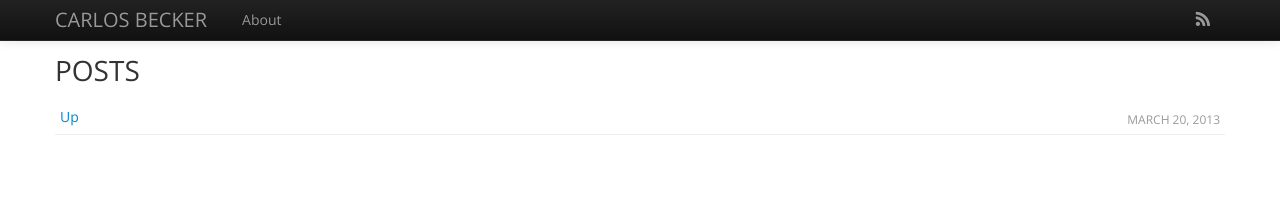
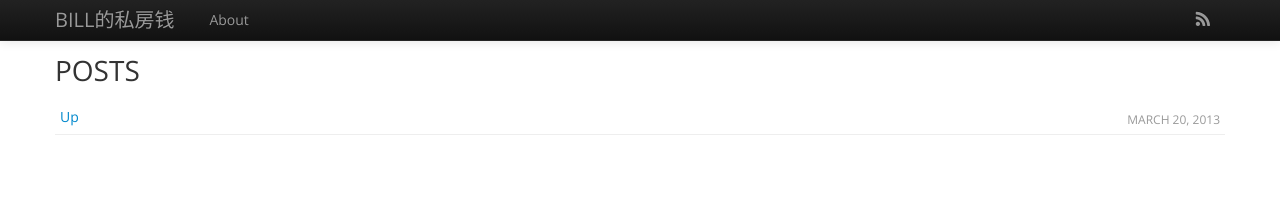
Before and after one commit to jingege/jingege.github.com, a Jekyll site: the page built from index.html, in a window 1280 px wide. Shown: the top 200 px of the page. Built offline with Jekyll 4.4.1, drawn with Linux system fonts in a browser that asks for light colours; Markdown is read by kramdown in place of the engine named in the settings.

Commit message:
Update config

```diff
--- a/_config.yml
+++ b/_config.yml
@@ -4,13 +4,13 @@ permalink: /posts/:year/:month/:title
 auto: true
 rdiscount:
   extensions: [smart]
-title : Carlos Becker
+title : Bill的私房钱
 production_url : http://jingege.github.com
-description: "Througths, flamewars, utilities, tutorials, codes, projects and other things by Carlos Alexandro Becker."
-disqus_shortname: caarlos0blog
-analytics: UA-32899481-1
+description: "Througths, flamewars, utilities, tutorials, codes, projects and other things by Bill."
+disqus_shortname: shoru
+analytics: UA-39244883-1
 gauges: 50f2b533613f5d7c8000000c
 author :
-  name : Carlos Alexandro Becker
-  github : caarlos0
-  twitter : caarlos0
+  name : Bill Zhang
+  github : jingege
+  twitter : shoru
```
